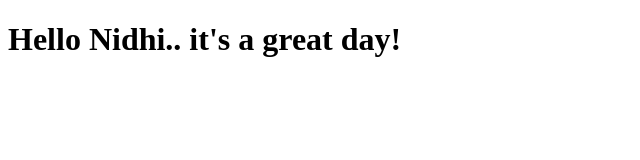
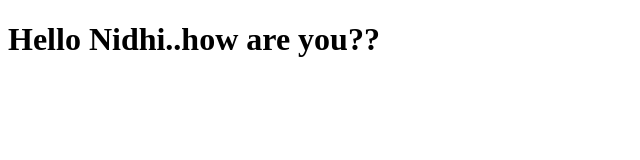
Before and after one commit to nidhipatnaik/coursera_test, a plain HTML site: page site/index.html in a window 1280 px wide. Shown: the whole page, without its empty margins (0-640 px from the left). Drawn offline with Linux system fonts and the light colour scheme.

Commit message:
Module 2 assignment

```diff
--- a/site/index.html
+++ b/site/index.html
@@ -6,6 +6,6 @@
 	<title>Hello Nidhi</title>
 </head>
 <body>
-<h1>Hello Nidhi.. it's a great day!</h1>
+<h1>Hello Nidhi..how are you??</h1>
 </body>
 </html>
```
Also changed, not shown: module2_solution/index.html (added), 1 other file.
